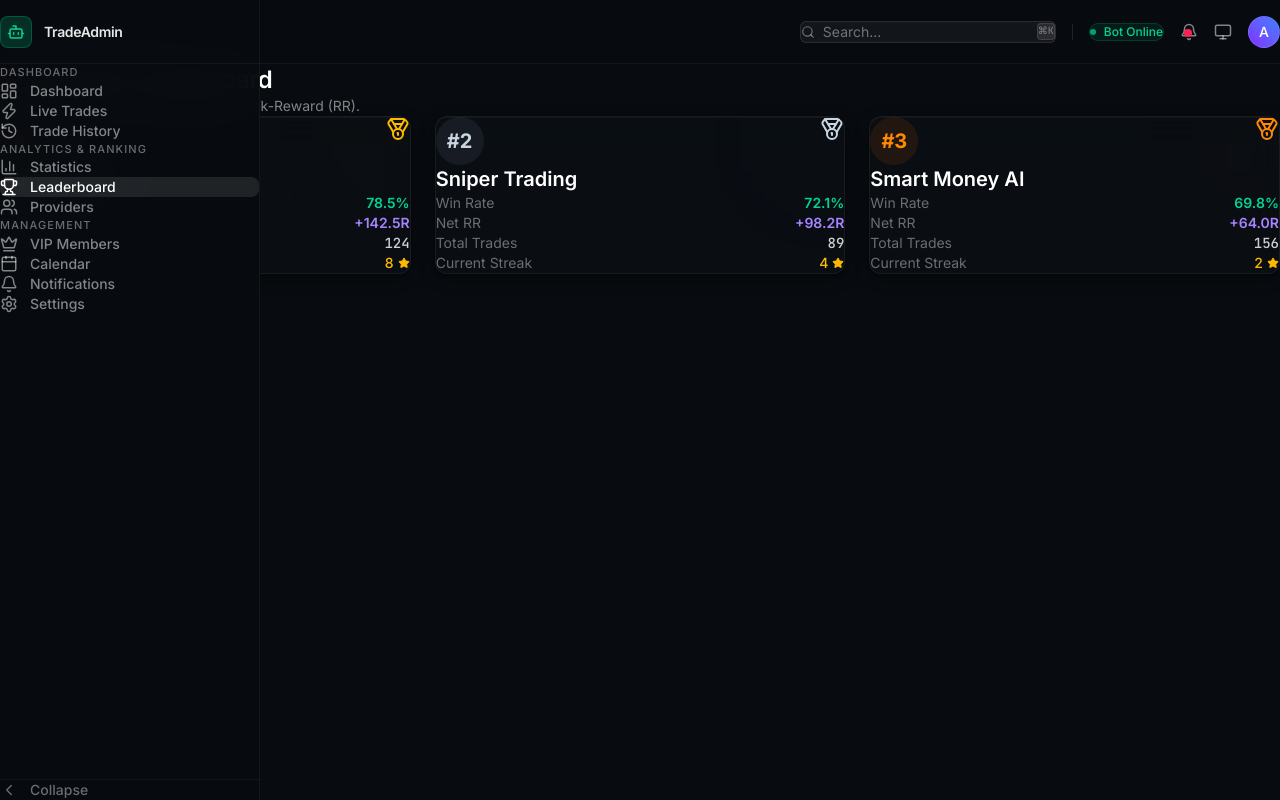
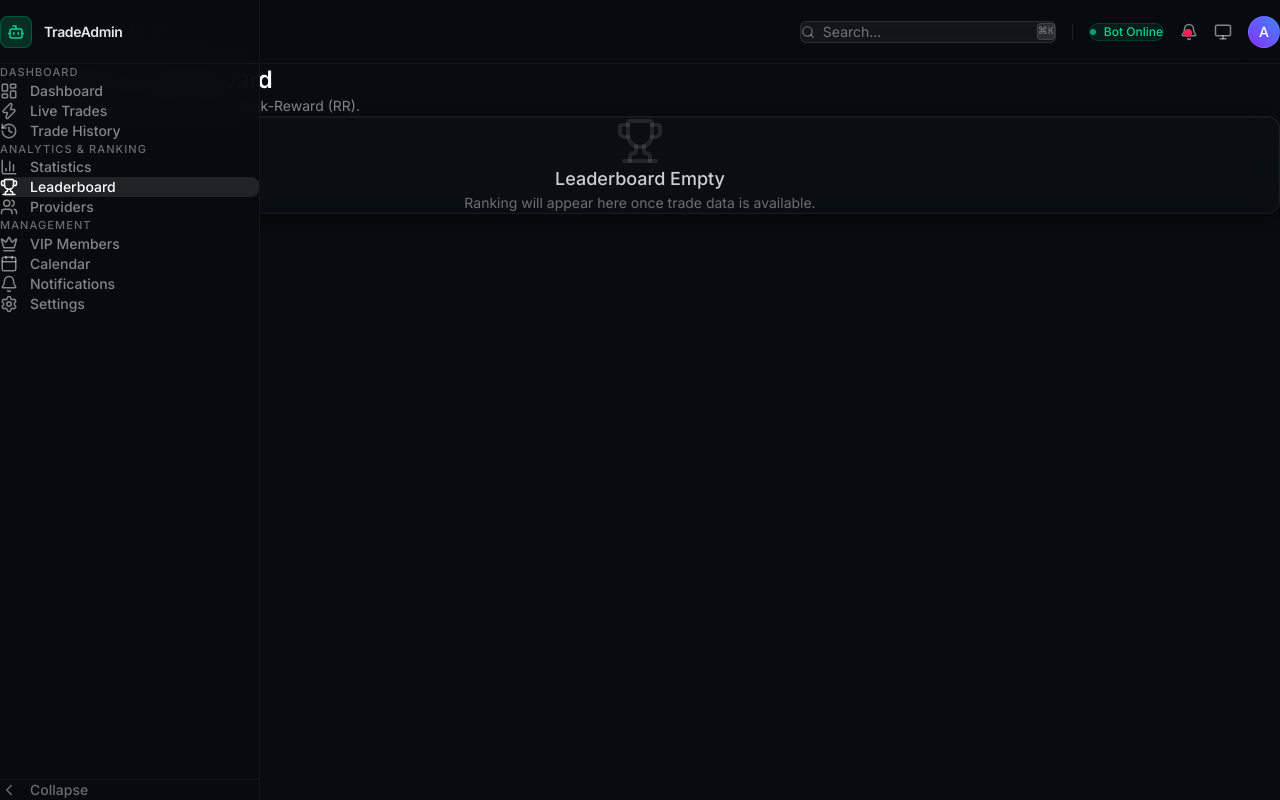
Before and after one commit to Watcharaphong09/my-signal-bot, a Next.js app in the folder web-dashboard/: page /leaderboard in a window 1280 px wide. Built offline with nearby package versions, Linux system fonts and the light colour scheme.

Commit message:
fix: layout padding overlap, remove mock data, add toast

```diff
--- a/web-dashboard/app/(dashboard)/layout.tsx
+++ b/web-dashboard/app/(dashboard)/layout.tsx
@@ -5,6 +5,7 @@ import { Sidebar } from "@/components/layout/Sidebar";
 import { TopBar } from "@/components/layout/TopBar";
 import { CommandPalette } from "@/components/layout/CommandPalette";
 import { motion, AnimatePresence } from "framer-motion";
+import { cn } from "@/lib/utils";
 
 export default function DashboardLayout({ children }: { children: React.ReactNode }) {
   const [commandOpen, setCommandOpen] = useState(false);
@@ -12,8 +13,11 @@ export default function DashboardLayout({ children }: { children: React.ReactNod
 
   return (
     <div className="min-h-screen bg-[#080B0F] text-[#F0F6FC] flex">
-      <Sidebar />
-      <div className="flex-1 md:pl-[260px] flex flex-col min-h-screen">
+      <Sidebar collapsed={sidebarCollapsed} setCollapsed={setSidebarCollapsed} />
+      <div className={cn(
+        "flex-1 flex flex-col min-h-screen transition-all duration-300",
+        sidebarCollapsed ? "md:pl-[72px]" : "md:pl-[260px]"
+      )}>
         <TopBar onOpenCommand={() => setCommandOpen(true)} />
         <CommandPalette open={commandOpen} setOpen={setCommandOpen} />
 
--- a/web-dashboard/app/(dashboard)/leaderboard/page.tsx
+++ b/web-dashboard/app/(dashboard)/leaderboard/page.tsx
@@ -3,11 +3,7 @@
 import { Trophy, Medal, Star } from "lucide-react";
 import { cn } from "@/lib/utils";
 
-const providers = [
-  { rank: 1, name: "Alpha Algo", winRate: 78.5, rr: "+142.5R", trades: 124, streak: 8, color: "text-amber-400", bg: "bg-amber-500/10", border: "border-amber-500/20" },
-  { rank: 2, name: "Sniper Trading", winRate: 72.1, rr: "+98.2R", trades: 89, streak: 4, color: "text-slate-300", bg: "bg-slate-400/10", border: "border-slate-400/20" },
-  { rank: 3, name: "Smart Money AI", winRate: 69.8, rr: "+64.0R", trades: 156, streak: 2, color: "text-orange-400", bg: "bg-orange-500/10", border: "border-orange-500/20" },
-];
+const providers: any[] = [];
 
 export default function LeaderboardPage() {
   return (
@@ -21,6 +17,13 @@ export default function LeaderboardPage() {
       </div>
 
       <div className="grid grid-cols-1 md:grid-cols-3 gap-6">
+        {providers.length === 0 && (
+          <div className="md:col-span-3 py-16 flex flex-col items-center justify-center text-center glass-card rounded-xl border border-white/5">
+            <Trophy size={48} className="text-white/10 mb-4" />
+            <h3 className="text-lg font-medium text-white/80">Leaderboard Empty</h3>
+            <p className="text-sm text-white/40 mt-1">Ranking will appear here once trade data is available.</p>
+          </div>
+        )}
         {providers.map((p) => (
           <div key={p.rank} className={cn("glass-card rounded-xl p-6 relative overflow-hidden group border", p.border)}>
             <div className={cn("absolute -right-10 -top-10 w-32 h-32 blur-3xl opacity-20", p.bg)} />
--- a/web-dashboard/app/(dashboard)/live-trades/page.tsx
+++ b/web-dashboard/app/(dashboard)/live-trades/page.tsx
@@ -3,6 +3,7 @@
 import { useQuery } from "@tanstack/react-query";
 import { Zap, CheckCircle2, XCircle, TrendingUp, TrendingDown, Clock, Search } from "lucide-react";
 import { cn, formatCurrency } from "@/lib/utils";
+import toast from "react-hot-toast";
 
 interface Trade {
   _id: string;
@@ -101,10 +102,10 @@ export default function LiveTradesPage() {
                     </td>
                     <td className="px-4 py-3">
                       <div className="flex items-center justify-end gap-2 opacity-0 group-hover:opacity-100 transition-opacity">
-                        <button className="px-2 py-1 bg-emerald-500/10 hover:bg-emerald-500/20 text-emerald-400 text-xs rounded border border-emerald-500/20 transition-colors">TP1</button>
-                        <button className="px-2 py-1 bg-emerald-500/10 hover:bg-emerald-500/20 text-emerald-400 text-xs rounded border border-emerald-500/20 transition-colors">TP2</button>
-                        <button className="px-2 py-1 bg-rose-500/10 hover:bg-rose-500/20 text-rose-400 text-xs rounded border border-rose-500/20 transition-colors">SL</button>
-                        <button className="px-2 py-1 bg-white/5 hover:bg-white/10 text-white/70 text-xs rounded border border-white/10 transition-colors">BE</button>
+                        <button onClick={() => toast("TP1 Feature Coming Soon!")} className="px-2 py-1 bg-emerald-500/10 hover:bg-emerald-500/20 text-emerald-400 text-xs rounded border border-emerald-500/20 transition-colors">TP1</button>
+                        <button onClick={() => toast("TP2 Feature Coming Soon!")} className="px-2 py-1 bg-emerald-500/10 hover:bg-emerald-500/20 text-emerald-400 text-xs rounded border border-emerald-500/20 transition-colors">TP2</button>
+                        <button onClick={() => toast("SL Feature Coming Soon!")} className="px-2 py-1 bg-rose-500/10 hover:bg-rose-500/20 text-rose-400 text-xs rounded border border-rose-500/20 transition-colors">SL</button>
+                        <button onClick={() => toast("BE Feature Coming Soon!")} className="px-2 py-1 bg-white/5 hover:bg-white/10 text-white/70 text-xs rounded border border-white/10 transition-colors">BE</button>
                       </div>
                     </td>
                   </tr>
--- a/web-dashboard/app/(dashboard)/providers/page.tsx
+++ b/web-dashboard/app/(dashboard)/providers/page.tsx
@@ -2,11 +2,7 @@
 
 import { Users, Activity, Target } from "lucide-react";
 
-const providersList = [
-  { id: "alpha", name: "Alpha Algo", members: 125, active: true, winRate: 78.5, totalTrades: 124 },
-  { id: "sniper", name: "Sniper Trading", members: 89, active: true, winRate: 72.1, totalTrades: 89 },
-  { id: "smart", name: "Smart Money AI", members: 245, active: true, winRate: 69.8, totalTrades: 156 },
-];
+const providersList: any[] = [];
 
 export default function ProvidersPage() {
   return (
@@ -22,6 +18,13 @@ export default function ProvidersPage() {
       </div>
 
       <div className="grid grid-cols-1 md:grid-cols-2 lg:grid-cols-3 gap-6">
+        {providersList.length === 0 && (
+          <div className="md:col-span-2 lg:col-span-3 py-16 flex flex-col items-center justify-center text-center glass-card rounded-xl border border-white/5">
+            <Users size={48} className="text-white/10 mb-4" />
+            <h3 className="text-lg font-medium text-white/80">No Signal Providers</h3>
+            <p className="text-sm text-white/40 mt-1">Provider data will appear here once connected to the database.</p>
+          </div>
+        )}
         {providersList.map((p) => (
           <div key={p.id} className="glass-card rounded-xl p-6 border border-white/10 hover:border-white/20 transition-colors">
             <div className="flex justify-between items-start mb-4">
--- a/web-dashboard/app/(dashboard)/vip-members/page.tsx
+++ b/web-dashboard/app/(dashboard)/vip-members/page.tsx
@@ -3,11 +3,7 @@
 import { Crown, Search, Edit2, Trash2 } from "lucide-react";
 import { cn } from "@/lib/utils";
 
-const members = [
-  { id: "1", username: "Watcharaphong09", discordId: "123456789", joinDate: "2026-01-15", expireDate: "2026-08-15", status: "Active" },
-  { id: "2", username: "CryptoWhale", discordId: "987654321", joinDate: "2026-02-10", expireDate: "2026-03-10", status: "Expired" },
-  { id: "3", username: "SignalKing", discordId: "456789123", joinDate: "2026-05-20", expireDate: "2026-11-20", status: "Active" },
-];
+const members: any[] = [];
 
 export default function VIPMembersPage() {
   return (
@@ -43,7 +39,13 @@ export default function VIPMembersPage() {
             </tr>
           </thead>
           <tbody className="divide-y divide-white/5">
-            {members.map((m) => (
+            {members.length === 0 ? (
+              <tr>
+                <td colSpan={6} className="px-4 py-12 text-center text-white/40">
+                  No VIP members found.
+                </td>
+              </tr>
+            ) : members.map((m) => (
               <tr key={m.id} className="hover:bg-white/[0.02] transition-colors">
                 <td className="px-4 py-4 font-medium text-white flex items-center gap-3">
                   <div className="w-8 h-8 rounded-full bg-gradient-to-br from-indigo-500 to-purple-500 flex items-center justify-center text-xs">
--- a/web-dashboard/components/Providers.tsx
+++ b/web-dashboard/components/Providers.tsx
@@ -2,6 +2,8 @@
 
 import { QueryClient, QueryClientProvider } from "@tanstack/react-query";
 import { useState } from "react";
+
+import { Toaster } from "react-hot-toast";
 
 export function Providers({ children }: { children: React.ReactNode }) {
   const [queryClient] = useState(
@@ -19,6 +21,7 @@ export function Providers({ children }: { children: React.ReactNode }) {
   return (
     <QueryClientProvider client={queryClient}>
       {children}
+      <Toaster position="bottom-right" toastOptions={{ style: { background: '#0D1117', color: '#F0F6FC', border: '1px solid rgba(255,255,255,0.1)' } }} />
     </QueryClientProvider>
   );
 }
--- a/web-dashboard/components/layout/Sidebar.tsx
+++ b/web-dashboard/components/layout/Sidebar.tsx
@@ -38,9 +38,8 @@ const navigation = [
   },
 ];
 
-export function Sidebar() {
+export function Sidebar({ collapsed, setCollapsed }: { collapsed: boolean; setCollapsed: (val: boolean) => void }) {
   const pathname = usePathname();
-  const [collapsed, setCollapsed] = useState(false);
 
   return (
     <motion.aside
--- a/web-dashboard/package.json
+++ b/web-dashboard/package.json
@@ -20,6 +20,7 @@
     "next": "16.2.10",
     "react": "19.2.4",
     "react-dom": "19.2.4",
+    "react-hot-toast": "^2.6.0",
     "recharts": "^3.9.2",
     "tailwind-merge": "^3.6.0"
   },
```
Also changed, not shown: 1 other file (tests, documents, lock files or other folders).
